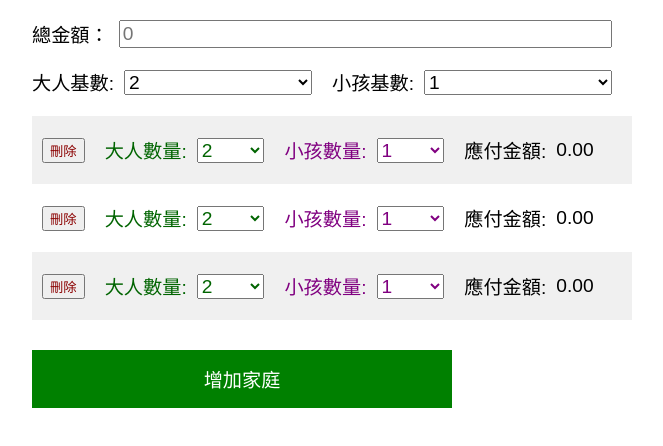
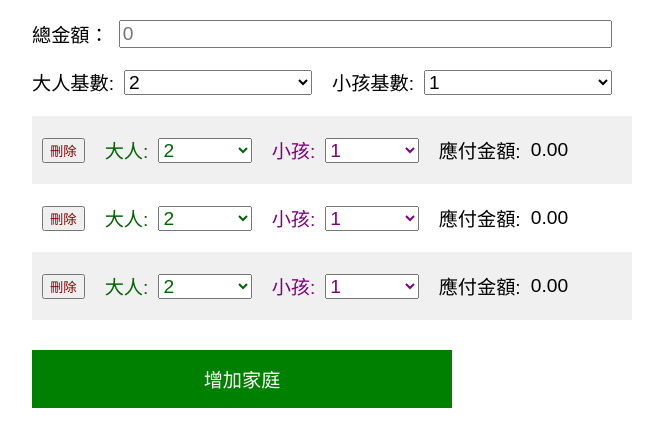
Before and after one commit to walkingice/dirty_converter, a plain HTML site: page index.html in a window 1280 px wide. Both pictures are taken after a click on the button "增加家庭". Shown: the whole page, without its empty margins (308-971 px from the left). Drawn offline with Linux system fonts and the light colour scheme.

Commit message:
update label

```diff
--- a/index.html
+++ b/index.html
@@ -108,7 +108,7 @@
         <div id="main_content">
             <div class="family-row">
                 <button class="delete-row">刪除</button>
-                <label class="adult-label">大人數量:</label>
+                <label class="adult-label">大人:</label>
                 <select class="adult-count">
                     <option value="1">1</option>
                     <option value="2" selected>2</option>
@@ -117,7 +117,7 @@
                     <option value="5">5</option>
                     <option value="6">6</option>
                 </select>
-                <label class="child-label">小孩數量:</label>
+                <label class="child-label">小孩:</label>
                 <select class="child-count">
                     <option value="1">1</option>
                     <option value="2">2</option>
@@ -131,7 +131,7 @@
             </div>
             <div class="family-row">
                 <button class="delete-row">刪除</button>
-                <label class="adult-label">大人數量:</label>
+                <label class="adult-label">大人:</label>
                 <select class="adult-count">
                     <option value="1">1</option>
                     <option value="2" selected>2</option>
@@ -140,7 +140,7 @@
                     <option value="5">5</option>
                     <option value="6">6</option>
                 </select>
-                <label class="child-label">小孩數量:</label>
+                <label class="child-label">小孩:</label>
                 <select class="child-count">
                     <option value="1">1</option>
                     <option value="2">2</option>
@@ -203,7 +203,7 @@
             newRow.className = 'family-row';
             newRow.innerHTML = `
                 <button class="delete-row">刪除</button>
-                <label class="adult-label">大人數量:</label>
+                <label class="adult-label">大人:</label>
                 <select class="adult-count">
                     <option value="1">1</option>
                     <option value="2" selected>2</option>
@@ -212,7 +212,7 @@
                     <option value="5">5</option>
                     <option value="6">6</option>
                 </select>
-                <label class="child-label">小孩數量:</label>
+                <label class="child-label">小孩:</label>
                 <select class="child-count">
                     <option value="1">1</option>
                     <option value="2">2</option>
```
